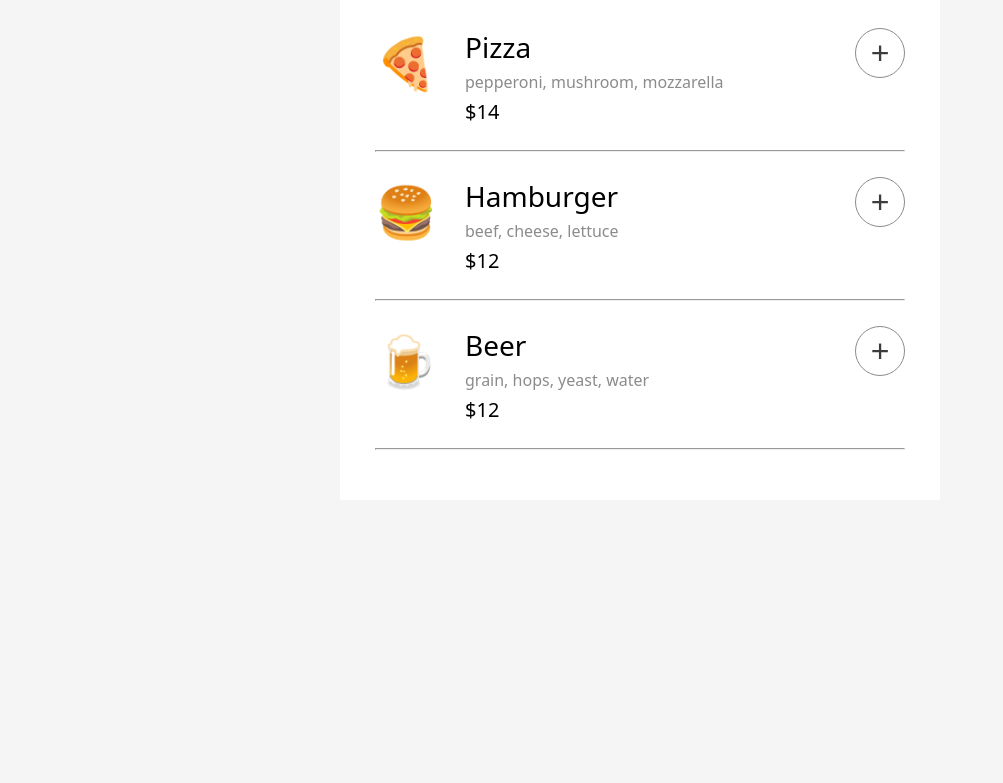
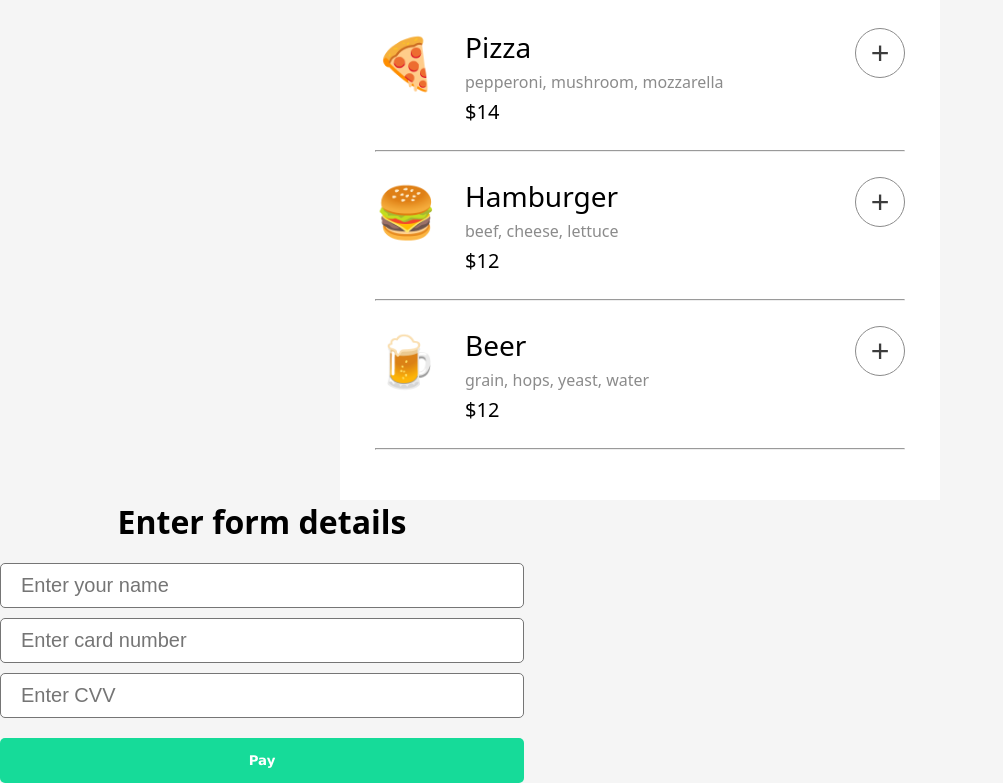
Before and after one commit to sercansimsek/Ordering_app, a website built with Vite: page index.html in a window 1280 px wide. Shown: the part 189-972 px from the top of the page, without its empty margins (0-1003 px from the left). Before the commit the page ends 800 px from the top, so only its background shows below. Built offline with nearby package versions, Linux system fonts and the light colour scheme; a web font is replaced by a local one.

Commit message:
popup modal design implemented

```diff
--- a/index.css
+++ b/index.css
@@ -127,14 +127,54 @@ body {
   justify-content: space-between;
 }
 
-.complete-btn {
+.complete-btn,
+.pay-btn {
   background-color: #16db99;
   color: #fff;
   border: none;
   border-radius: 5px;
   padding: 15px;
   font-weight: 900;
-	margin-top: 30px;
+
   font-family: "Verdana", sans-serif;
   cursor: pointer;
 }
+
+.complete-btn {
+  margin-top: 30px;
+}
+
+/* Popup Modal */
+
+.popup-modal {
+  width: 524px;
+}
+
+.form {
+  display: flex;
+  flex-direction: column;
+  gap: 20px;
+  justify-content: center;
+}
+
+.form-inputs {
+  display: flex;
+  flex-direction: column;
+  gap: 10px;
+}
+
+.form-inputs input {
+  padding: 10px 20px;
+  border: 1px solid #757575;
+  border-radius: 5px;
+  font-size: 20px;
+}
+
+.form-inputs input::placeholder {
+  font-size: 20px;
+  color: #757575;
+}
+
+.form-title {
+  text-align: center;
+}
--- a/index.html
+++ b/index.html
@@ -48,6 +48,18 @@
       </section>
     </main>
 
+    <div class="popup-modal">
+      <form action="" class="form">
+        <h1 class="form-title">Enter form details</h1>
+        <div class="form-inputs">
+          <input type="text" placeholder="Enter your name" />
+          <input type="text" placeholder="Enter card number" />
+          <input type="text" placeholder="Enter CVV" />
+        </div>
+        <button class="pay-btn">Pay</button>
+      </form>
+    </div>
+
     <script src="index.js" type="module"></script>
   </body>
 </html>
```
Lines whose indentation alone changed are shown as unchanged.
